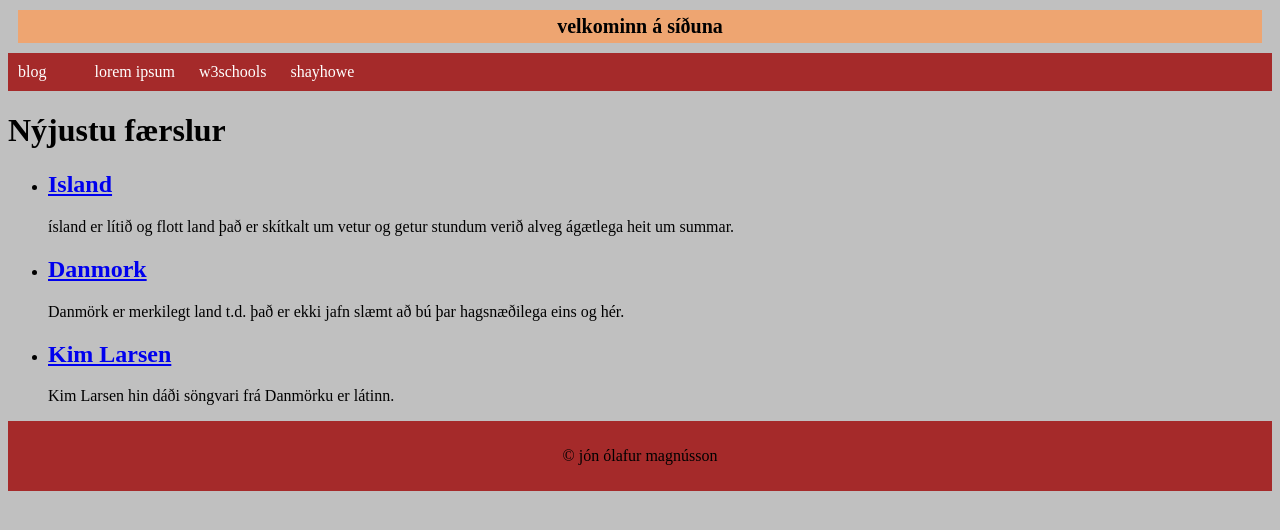
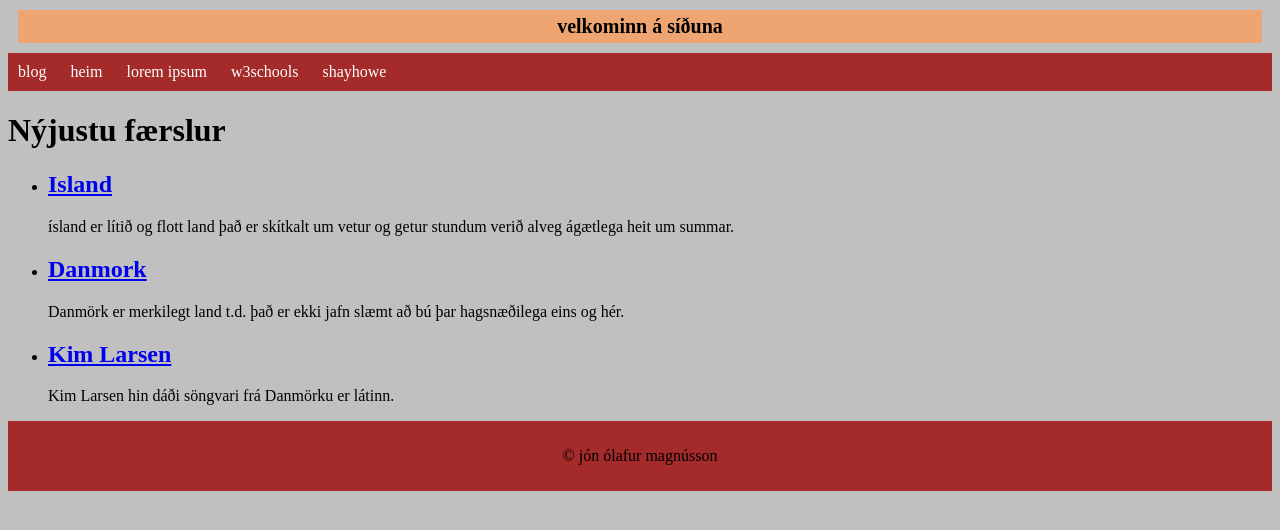
Before and after one commit to jonolimagnus/verk3, a Jekyll site: the page built from blog.html, in a window 1280 px wide. Shown: the top 530 px of the page. Built offline with Jekyll 4.4.1, drawn with Linux system fonts in a browser that asks for light colours.

```diff
--- a/_includes/navigation.html
+++ b/_includes/navigation.html
@@ -1,7 +1,7 @@
 <nav>
 	<ul class="wrapper">
 		<li><a href={{ "/blog" | relative_url }}>blog</a></li>
-		<li><a href=""></a></li>
+		<li><a href={{ "/" | relative_url }}>heim</a></li>
 		<li><a href="https://www.lipsum.com/">lorem ipsum</a></li>
 		<li><a href="https://www.w3schools.com">w3schools</a></li>
 		<li><a href="https://learn.shayhowe.com">shayhowe</a></li>
--- a/blog.html
+++ b/blog.html
@@ -7,7 +7,7 @@ title: Blog
 <ul>
   {% for post in site.posts %}
     <li>
-      <h2><a href="{{ post.url }}">{{ post.title }}</a></h2>
+      <h2><a href="{{ post.url | relative_url }}">{{ post.title }}</a></h2>
       <p>{{ post.excerpt }}</p>
     </li>
   {% endfor %}
```
